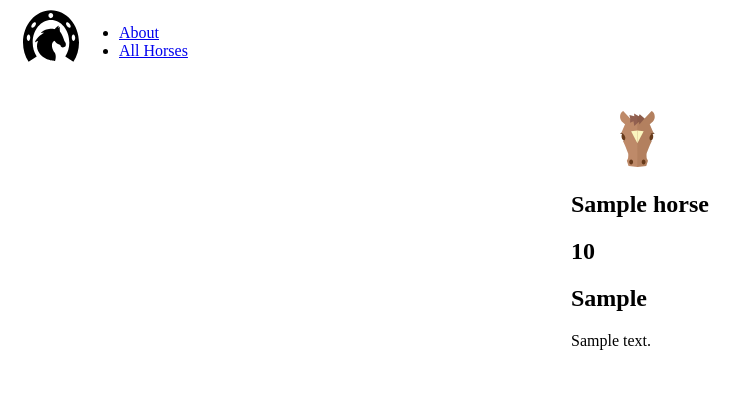
After one commit to ofshvmin/horse-collector, a Django app: page /horses/1/ in a window 1280 px wide. The commit adds this page. Shown: the top 400 px of the page, without its empty margins (0-749 px from the left). Run offline with Django 4.2, Linux system fonts and the light colour scheme; tables that the repository leaves empty hold one stand-in row (values such as "Sample post").

Commit message:
add horse-detail url, view function, and template. stub up horse detail css file

```diff
--- /dev/null
+++ b/main_app/static/css/horses/horse-detail.css
@@ -0,0 +1,7 @@
+.horse-container {
+  padding: 35px 30px;
+  display: flex;
+  flex-direction: column;
+  align-items: center;
+  justify-content: center;
+}
--- /dev/null
+++ b/main_app/templates/horses/detail.html
@@ -0,0 +1,29 @@
+{% extends "base.html" %}
+{% load static %}
+
+{% block head %}
+<link
+  rel="stylesheet"
+  type="text/css"
+  href="{% static 'css/horses/horse-detail.css' %}"
+/>
+{% endblock  %}
+
+{% block content %}
+
+<section class="horse-container">
+  <div class="horse-img">
+    <img
+      src="{% static 'images/starface.svg' %}"
+      alt="an adorable horse face"
+    >
+  </div>
+  <div class="horse-details">
+    <h1>{{ horse.name }}</h1>
+      <h2>{{ horse.age }}</h2>
+      <h2>{{ horse.breed }}</h2>
+      <p>{{ horse.description }}</p>
+  </div>
+</section>
+
+{% endblock  %}
--- a/main_app/templates/horses/index.html
+++ b/main_app/templates/horses/index.html
@@ -13,7 +13,8 @@
 
 <section class="card-container">
   {% for horse in horses %}
-    <div class="card-container">
+    <div class="card">
+      <a href="/horses/{{ horse.id }}">
         <div class="card-content">
           <div class="card-img-container">
             <img
@@ -25,6 +26,7 @@
           <p>A {{ horse.age }} year old {{ horse.breed }}</p>
           <p><small>{{ horse.description }}</small></p>
         </div>
+      </a>
     </div>
   {% endfor %}
 </section>
--- a/main_app/urls.py
+++ b/main_app/urls.py
@@ -4,5 +4,6 @@ from . import views
 urlpatterns = [
   path('', views.home, name='home'),
   path('about/', views.about, name='about'),
-  path('horses/', views.horse_index, name='horse-index')
+  path('horses/', views.horse_index, name='horse-index'),
+  path('horses/<int:horse_id>/', views.horse_detail, name='horse-detail'),
 ]
--- a/main_app/views.py
+++ b/main_app/views.py
@@ -2,12 +2,6 @@ from django.shortcuts import render
 from django.http import HttpResponse
 from .models import Horse
 
-
-# horses = [
-#   Horse('Tater Tot', 'Haflinger', 'A big potato who enjoys his job as a trail horse.', 21),
-#   Horse('Aspen', 'Appaloosa', 'A demure southern lady with refined taste in riders.  Sorry folks, she is not for just anyone.  Aspen likes jumping and foxhunting best.', 14),
-#   Horse('Morgan le Fay', 'Morgan/Percheron', 'A sweet girl just starting her career as an endurance champion.', 7)
-# ]
 
 # Create your views here.
 def home(request):
@@ -19,3 +13,7 @@ def about(request):
 def horse_index(request):
   horses = Horse.objects.all()
   return render(request, 'horses/index.html', { 'horses': horses })
+
+def horse_detail(request, horse_id):
+  horse = Horse.objects.get(id=horse_id)
+  return render(request, 'horses/detail.html', { 'horse': horse })
```
Lines whose indentation alone changed are shown as unchanged.
